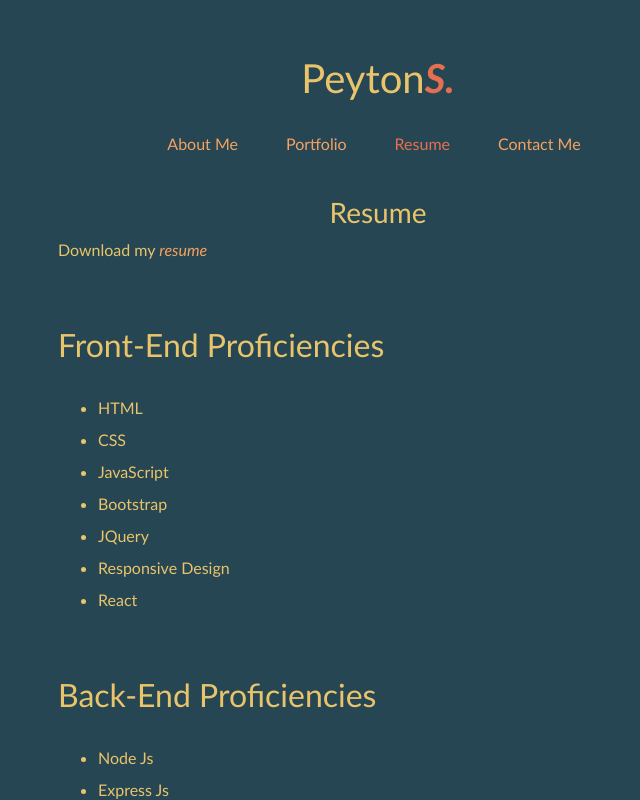
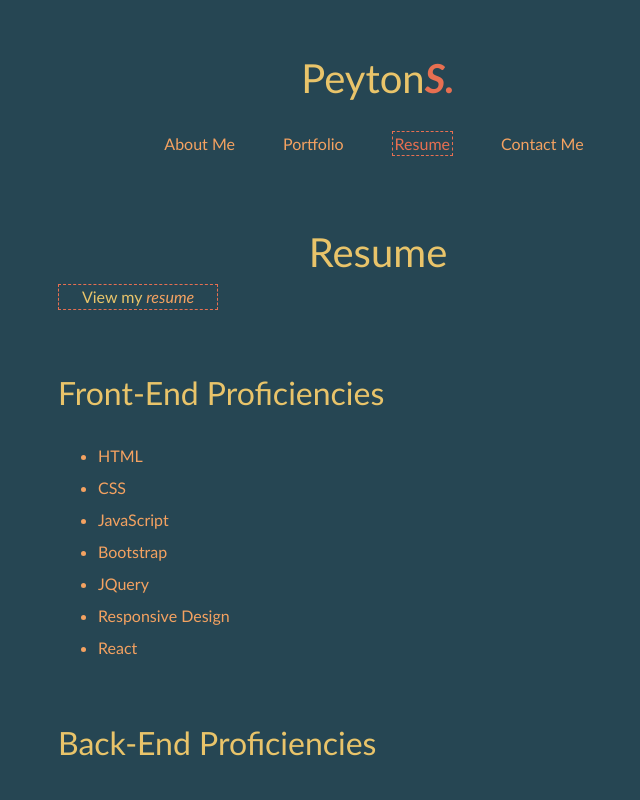
Before and after one commit to pschlafley/react-portfolio, a React (Create React App) app: page / in a window 1280 px wide. Both pictures are taken after a click on the item "Resume". Shown: the top 800 px of the page, without its empty margins (262-902 px from the left). Built offline with nearby package versions, Linux system fonts and the light colour scheme.

Commit message:
used props to make code more dry for the nav component

```diff
--- a/src/App.js
+++ b/src/App.js
@@ -10,6 +10,8 @@ import React, { useState } from 'react';
 function App() {
 
   const [currentPage, setCurrentPage] = useState('About Me');
+
+  const tabs1 = ['About Me', 'Portfolio', 'Resume', 'Contact Me'];
 
   const renderPage = () => {
     switch (currentPage) {
@@ -28,6 +30,7 @@ function App() {
     <div className='page-container'>
       <div className='content-wrap'>
         <Header
+          tabs1={tabs1}
           currentPage={currentPage}
           setCurrentPage={setCurrentPage}
         ></Header>
--- a/src/components/Header/index.js
+++ b/src/components/Header/index.js
@@ -5,16 +5,16 @@ import Navigation from '../Navigation';
 const Header = (props) => {
 
     const { currentPage, setCurrentPage } = props;
+
     return (
         <div>
             <div className='div-center center-align pt-5'>
-                <a href='/' className='font-1'>
-                    <span className='color-1 font-weight-light'>Peyton</span>
-                    <span className='font-italic font-weight-bold nav-active'>S.</span>
-                </a>
+                <span className='color-1 font-1 font-weight-lighter'>Peyton</span>
+                <span className='font-1 font-italic font-weight-bold color-4'>S.</span>
             </div>
             <div className='flex-row pt-3 pr-5 box'>
                 <Navigation
+                    tabs={props.tabs1}
                     currentPage={currentPage}
                     setCurrentPage={setCurrentPage}
                 />
--- a/src/components/Navigation/index.js
+++ b/src/components/Navigation/index.js
@@ -2,9 +2,7 @@ import React, { useEffect } from 'react';
 
 const Navigation = (props) => {
 
-    const tabs = ['About Me', 'Portfolio', 'Resume', 'Contact Me'];
-
-    const { currentPage, setCurrentPage } = props;
+    const { tabs, currentPage, setCurrentPage } = props;
 
     useEffect(() => {
         document.title = currentPage;
--- a/src/components/Project/index.js
+++ b/src/components/Project/index.js
@@ -4,7 +4,6 @@ import simplyReuse from '../../images/simplyreuse.png';
 import WD from '../../images/weather-dashboard.png';
 import workDay from '../../images/work-day-scheduler.png';
 import budget from '../../images/budget-tracker.png';
-import justTechNews from '../../images/just-tech.png';
 import webDevBlogs from '../../images/dashboard.png';
 
 const projects = [
@@ -12,8 +11,7 @@ const projects = [
         name: 'Tune Out',
         src: tuneOut,
         alt: '',
-        description: "TuneOut Entertainment App -- This application was a group project for UPenn Coding Bootcamp that features API's from TasteDive and NY Times.The user base and audience are those who need to tune out every now and then to catch their breath and enjoy some entertaining musicians, artists, authors, podcasts and video games.",
-        technologies: ['HTML, CSS, JavaScript'],
+        technologies: ['HTML / CSS / JavaScript / JQuery  Materialize / Taste Dive Api / NYT Api'],
         url: 'https://bspiewak6.github.io/music/',
         github: 'https://github.com/bspiewak6/music'
     },
@@ -21,8 +19,7 @@ const projects = [
         name: 'Simply ReUse',
         src: simplyReuse,
         alt: ``,
-        description: "TuneOut Entertainment App -- This application was a group project for UPenn Coding Bootcamp that features API's from TasteDive and NY Times.The user base and audience are those who need to tune out every now and then to catch their breath and enjoy some entertaining musicians, artists, authors, podcasts and video games.",
-        technologies: ['Node.js, Express.js, JavaScript, MySQL, Sequelize, Handlebars, bcrypt, dotenv, fuse.js, CSS'],
+        technologies: ['Node.js / Express.js / JavaScript / MySQL Sequelize / Handlebars / bcrypt / dotenv  fuse.js / CSS'],
         url: 'https://simplyreuse3.herokuapp.com/',
         github: 'https://github.com/pschlafley/Simply-ReUse'
     },
@@ -30,8 +27,7 @@ const projects = [
         name: 'Weather Dashboard',
         src: WD,
         alt: ``,
-        description: 'Nulla vitae elit libero, a pharetra augue mollis interdum.',
-        technologies: ['HTML, CSS, JavaScript'],
+        technologies: ['HTML / CSS / JavaScript / JQuery / Bootstrap / OpenWeather Api'],
         url: 'https://pschlafley.github.io/weatherDashboard/',
         github: 'https://github.com/pschlafley/weatherDashboard'
     },
@@ -39,8 +35,7 @@ const projects = [
         name: 'Work Day Scheduler',
         src: workDay,
         alt: ``,
-        description: 'Nulla vitae elit libero, a pharetra augue mollis interdum.',
-        technologies: ['HTML, CSS, JavaScript'],
+        technologies: ['HTML / CSS / JavaScript / JQuery'],
         url: 'https://pschlafley.github.io/Scheduler/',
         github: 'https://github.com/pschlafley/Scheduler'
     },
@@ -48,26 +43,15 @@ const projects = [
         name: 'Budget Tracker',
         src: budget,
         alt: ``,
-        description: 'Nulla vitae elit libero, a pharetra augue mollis interdum.',
-        technologies: ['HTML, CSS, JavaScript'],
+        technologies: ['HTML / CSS / JavaScript / MongoDB / Mongoose / Express.js '],
         url: 'https://budget-tracker100.herokuapp.com/',
         github: 'https://github.com/pschlafley/budget-tracker'
-    },
-    {
-        name: 'Just Tech News',
-        src: justTechNews,
-        alt: ``,
-        description: 'Nulla vitae elit libero, a pharetra augue mollis interdum.',
-        technologies: ['HTML, CSS, JavaScript'],
-        url: 'https://just-tech-news20.herokuapp.com/',
-        github: 'https://github.com/pschlafley/just-tech-news'
     },
     {
         name: 'Web Dev Blogs',
         src: webDevBlogs,
         alt: ``,
-        description: 'Nulla vitae elit libero, a pharetra augue mollis interdum.',
-        technologies: ['HTML, CSS, JavaScript'],
+        technologies: ['HTML / CSS / JavaScript / bcrypt / connect-session-sequelize / express-handlebars / express-session / mysql2  Sequelize'],
         url: 'https://web-dev-blogs.herokuapp.com/',
         github: 'https://github.com/pschlafley/Tech-Blog'
     },
@@ -94,7 +78,6 @@ const Project = () => {
                                     <h5 className='technologies font-weight-light'>Technologies</h5>
                                     <li className='technologies list-style font-weight-light'>{project.technologies}</li>
                                 </ul>
-                                <p className='project-description'>{project.description}</p>
                                 <a className='project-link btn' href={project.url} target='_blank' rel='noreferrer'>
                                     Visit Page
                                 </a>
--- a/src/components/Resume/index.js
+++ b/src/components/Resume/index.js
@@ -52,14 +52,16 @@ const Resume = () => {
 
 
     return (
-        <div className='pt-3 div-center'>
-            <h3 className='section-title'>Resume</h3>
-            <p>Download my <a href='https://drive.google.com/file/d/1uwTtnRiq4hdjnw8tVz7Z0uqXJIJOzlNp/view?usp=sharing' target='_blank' rel='noreferrer' download='' className='resume-link'>resume</a></p>
+        <div className='pt-5 div-center'>
+            <h1 className='section-title'>Resume</h1>
+            <div className='w-25'>
+                <p id='resume'>View my <a href='https://drive.google.com/file/d/1uwTtnRiq4hdjnw8tVz7Z0uqXJIJOzlNp/view?usp=sharing' target='_blank' rel='noreferrer' download='' className='resume-link'>resume</a></p>
+            </div>
             <h2 className='font-weight-lighter pt-5'>Front-End Proficiencies</h2>
             <ul className='pt-3'>
                 {frontEnd.map((tech, i) => {
                     return (
-                        <li key={i} className='pt-2'>
+                        <li key={i} className='pt-2 color-2'>
                             {tech.name}
                         </li>
                     )
@@ -69,7 +71,7 @@ const Resume = () => {
             <ul className='pt-3'>
                 {backEnd.map((tech, i) => {
                     return (
-                        <li key={i} className='pt-2'>
+                        <li key={i} className='pt-2 color-2'>
                             {tech.name}
                         </li>
                     )
--- a/src/index.css
+++ b/src/index.css
@@ -57,6 +57,10 @@ body {
 
 .color-3 {
 	color: var(--persian-green);
+}
+
+.color-4 {
+	color: var(--burnt-sienna);
 }
 
 .resume-link {
@@ -128,6 +132,8 @@ body {
 
 .nav-active {
 	color: var(--burnt-sienna);
+	border: 1px #e76f51 dashed;
+	padding: 2px;
 }
 
 .non-active {
@@ -250,9 +256,8 @@ button:hover {
 }
 
 .card {
-	height: 40em;
 	width: 30em;
-	margin: 20px;
+	margin: 10px;
 	position: relative;
 	border-radius: 16px;
 	overflow: hidden;
@@ -281,6 +286,7 @@ button:hover {
 	color: var(--sandy-brown);
 }
 
-.project-description {
-	font-size: 75%;
+#resume {
+	border: 1px #e76f51 dashed;
+	text-align: center;
 }
```
Also changed, not shown: 1 other file (tests, documents, lock files or other folders).
